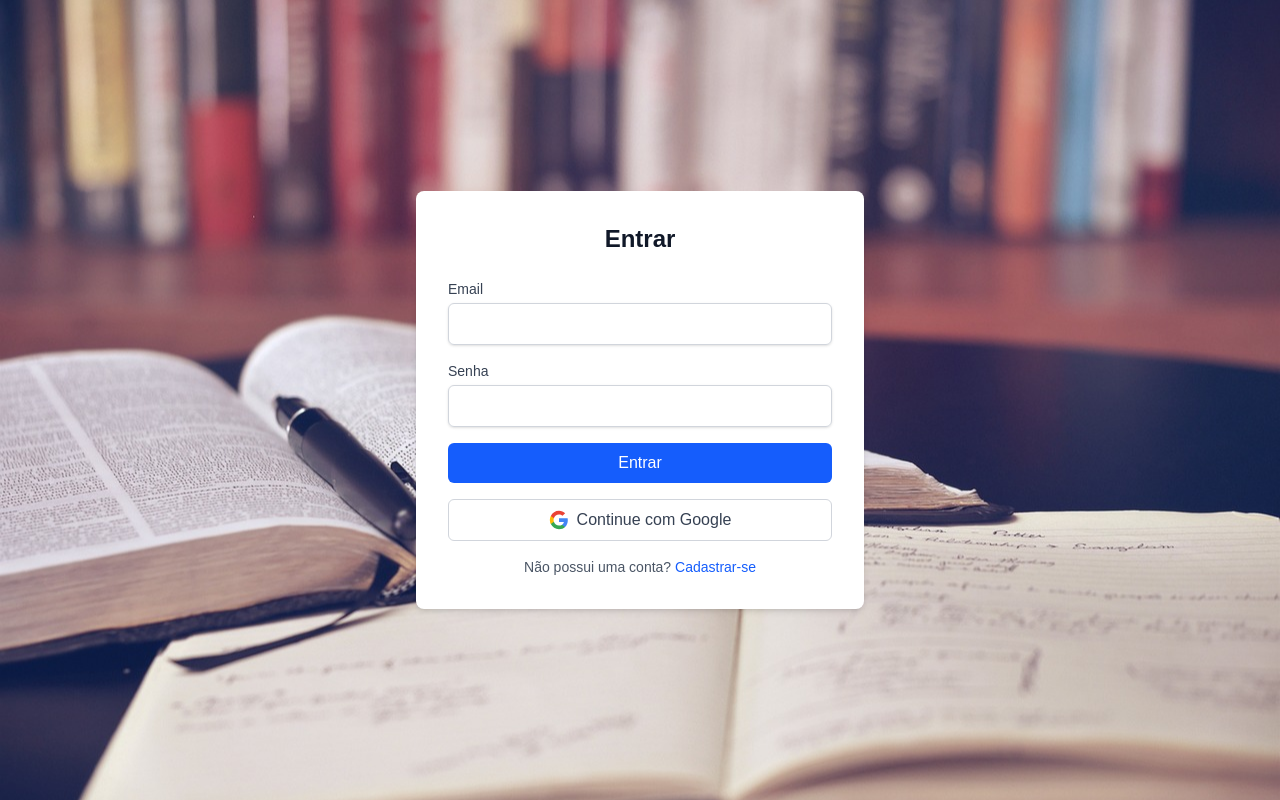
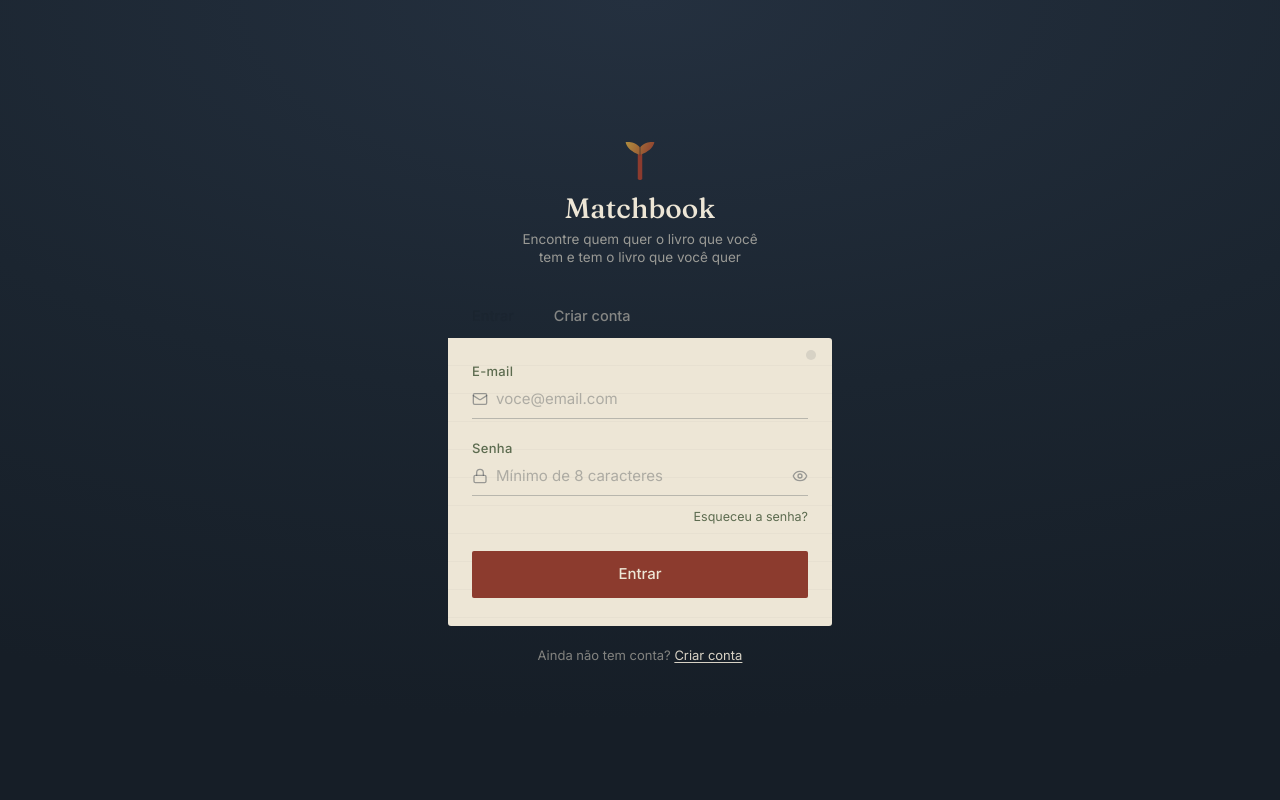
Before and after one commit to rebecca4nts/Matchbook-ESSI3, a Next.js app: page /login in a window 1280 px wide. Built offline with nearby package versions, Linux system fonts and the light colour scheme; no server answers.

Commit message:
Move page.tsx to src/app/login on branch telaLogin

```diff
--- a/src/app/login/page.tsx
+++ b/src/app/login/page.tsx
@@ -1,173 +1,206 @@
 "use client";
 
-import { useState } from "react";
-import { useAuth } from "@/lib/auth-context";
-import { useRouter } from "next/navigation";
-import LocationInput from "@/components/LocationInput";
+import { useState, type ChangeEvent } from "react";
+import { Fraunces, Inter } from "next/font/google";
+import { Mail, Lock, Eye, EyeOff, MapPin, User } from "lucide-react";
+import { Logomark } from "@/components/auth/Logomark";
+import { RuledField } from "@/components/auth/RuledField";
+
+const fraunces = Fraunces({ subsets: ["latin"], weight: ["500"] });
+const inter = Inter({ subsets: ["latin"], weight: ["400", "500", "600"] });
+
+type Mode = "entrar" | "cadastrar";
+
+interface FormState {
+  nome: string;
+  email: string;
+  senha: string;
+  confirmarSenha: string;
+  cidade: string;
+}
 
 export default function LoginPage() {
-  const [email, setEmail] = useState("");
-  const [password, setPassword] = useState("");
-  const [name, setName] = useState("");
-  const [location, setLocation] = useState("");
-  const [isSignUp, setIsSignUp] = useState(false);
-  const [error, setError] = useState("");
-  const [loading, setLoading] = useState(false);
-  const { signInWithEmail, signUpWithEmail, signInWithGoogle, user } = useAuth();
-  const router = useRouter();
+  const [mode, setMode] = useState<Mode>("entrar");
+  const [showPw, setShowPw] = useState(false);
+  const [form, setForm] = useState<FormState>({
+    nome: "",
+    email: "",
+    senha: "",
+    confirmarSenha: "",
+    cidade: "",
+  });
 
-  if (user) {
-    router.push("/dashboard");
-    return null;
-  }
-
-  const handleSubmit = async (e: React.FormEvent) => {
-    e.preventDefault();
-    setError("");
-    setLoading(true);
-    try {
-      if (isSignUp) {
-        await signUpWithEmail(email, password, { displayName: name, location });
-      } else {
-        await signInWithEmail(email, password);
-      }
-      router.push("/dashboard");
-    } catch (err: unknown) {
-      setError(err instanceof Error ? err.message : "Um erro inesperado aconteceu!");
-    } finally {
-      setLoading(false);
-    }
-  };
-
-  const handleGoogleSignIn = async () => {
-    setError("");
-    setLoading(true);
-    try {
-      await signInWithGoogle();
-      router.push("/dashboard");
-    } catch (err: unknown) {
-      setError(err instanceof Error ? err.message : "Um erro inesperado aconteceu!");
-    } finally {
-      setLoading(false);
-    }
-  };
+  const update =
+    (field: keyof FormState) =>
+    (e: ChangeEvent<HTMLInputElement>) =>
+      setForm((f) => ({ ...f, [field]: e.target.value }));
 
   return (
-    <div className="flex min-h-screen items-center justify-center bg-cover bg-center bg-no-repeat px-8" style={{backgroundImage: "url('/bg-login.jpg')"}}>
-      <div className="w-full max-w-md rounded-lg bg-white p-8 shadow-md">
-        <h1 className="mb-6 text-center text-2xl font-bold text-gray-900">
-          {isSignUp ? "Criar conta" : "Entrar"}
-        </h1>
+    <div
+      className={`${inter.className} min-h-screen w-full flex items-center justify-center px-5 py-10`}
+      style={{
+        background: "radial-gradient(120% 90% at 50% 0%, #24303F 0%, #1B2530 55%, #161E27 100%)",
+      }}
+    >
+      <div className="w-full max-w-sm">
+        {/* Wordmark */}
+        <div className="flex flex-col items-center mb-7">
+          <Logomark />
+          <h1
+            className={`${fraunces.className} mt-3 text-[28px] leading-none`}
+            style={{ color: "#EDE6D6" }}
+          >
+            Matchbook
+          </h1>
+          <p
+            className="mt-2 text-[13.5px] text-center max-w-[240px] leading-snug"
+            style={{ color: "rgba(237,230,214,0.6)" }}
+          >
+            Encontre quem quer o livro que você tem e tem o livro que você quer
+          </p>
+        </div>
 
-        {error && (
-          <div className="mb-4 rounded-md bg-red-50 p-3 text-sm text-red-600">
-            {error}
+        {/* Ficha catalográfica */}
+        <div className="relative">
+          {/* abas-marcadores */}
+          <div className="flex px-1">
+            {(
+              [
+                { key: "entrar", label: "Entrar" },
+                { key: "cadastrar", label: "Criar conta" },
+              ] as const
+            ).map((tab) => {
+              const active = mode === tab.key;
+              return (
+                <button
+                  key={tab.key}
+                  onClick={() => setMode(tab.key)}
+                  className="relative px-5 pt-2.5 pb-3 text-[14.5px] font-medium transition-colors"
+                  style={{ color: active ? "#1B2530" : "rgba(237,230,214,0.5)" }}
+                >
+                  {tab.label}
+                  {active && (
+                    <span className="absolute inset-0 -z-10 rounded-t-[3px]" style={{ background: "#EDE6D6" }} />
+                  )}
+                </button>
+              );
+            })}
           </div>
-        )}
 
-        <form onSubmit={handleSubmit} className="space-y-4">
-          {isSignUp && (
+          {/* corpo do cartão */}
+          <div
+            className="rounded-b-[3px] rounded-tr-[3px] px-6 pt-6 pb-7 relative overflow-hidden"
+            style={{
+              background: "#EDE6D6",
+              backgroundImage:
+                "repeating-linear-gradient(180deg, transparent, transparent 27px, rgba(27,37,48,0.06) 28px)",
+            }}
+          >
+            {/* furo de arquivo, referência sutil à ficha física */}
+            <div className="absolute top-3 right-4 w-2.5 h-2.5 rounded-full bg-[#1B2530]/10" />
+
+            <div className="space-y-5">
+              {mode === "cadastrar" && (
+                <RuledField
+                  label="Nome"
+                  icon={User}
+                  value={form.nome}
+                  onChange={update("nome")}
+                  placeholder="Como podemos te chamar"
+                />
+              )}
+
+              <RuledField
+                label="E-mail"
+                type="email"
+                icon={Mail}
+                value={form.email}
+                onChange={update("email")}
+                placeholder="voce@email.com"
+              />
+
+              {mode === "cadastrar" && (
+                <RuledField
+                  label="Cidade e estado"
+                  icon={MapPin}
+                  value={form.cidade}
+                  onChange={update("cidade")}
+                  placeholder="Recife, PE"
+                />
+              )}
+
+              <RuledField
+                label="Senha"
+                type={showPw ? "text" : "password"}
+                icon={Lock}
+                value={form.senha}
+                onChange={update("senha")}
+                placeholder="Mínimo de 8 caracteres"
+                trailing={
+                  <button
+                    type="button"
+                    onClick={() => setShowPw((s) => !s)}
+                    className="text-[#1B2530]/40 hover:text-[#1B2530]/70 transition-colors"
+                    aria-label={showPw ? "Ocultar senha" : "Mostrar senha"}
+                  >
+                    {showPw ? <EyeOff size={16} /> : <Eye size={16} />}
+                  </button>
+                }
+              />
+
+              {mode === "cadastrar" && (
+                <RuledField
+                  label="Confirmar senha"
+                  type={showPw ? "text" : "password"}
+                  icon={Lock}
+                  value={form.confirmarSenha}
+                  onChange={update("confirmarSenha")}
+                  placeholder="Repita a senha"
+                />
+              )}
+
+              {mode === "entrar" && (
+                <div className="flex justify-end -mt-2">
+                  <button className="text-[12.5px] text-[#5C6B4F] hover:text-[#8C3B2E] transition-colors">
+                    Esqueceu a senha?
+                  </button>
+                </div>
+              )}
+
+              <button
+                className="w-full py-3 mt-1 rounded-[2px] text-[15px] font-medium transition-transform active:scale-[0.98]"
+                style={{ color: "#EDE6D6", background: "#8C3B2E" }}
+              >
+                {mode === "entrar" ? "Entrar" : "Criar conta"}
+              </button>
+            </div>
+          </div>
+        </div>
+
+        <p className="text-center text-[13px] mt-5" style={{ color: "rgba(237,230,214,0.5)" }}>
+          {mode === "entrar" ? (
             <>
-              <div>
-                <label htmlFor="name" className="block text-sm font-medium text-gray-700">
-                  Nome
-                </label>
-                <input
-                  id="name"
-                  type="text"
-                  value={name}
-                  onChange={(e) => setName(e.target.value)}
-                  required
-                  className="mt-1 block w-full rounded-md border border-gray-300 px-3 py-2 text-gray-900 shadow-sm focus:border-blue-500 focus:outline-none focus:ring-1 focus:ring-blue-500"
-                />
-              </div>
-
-              <div>
-                <label htmlFor="location" className="block text-sm font-medium text-gray-700">
-                  Localização
-                </label>
-                <LocationInput
-                  value={location}
-                  onChange={(value) => setLocation(value)}
-                  required
-                />
-              </div>
+              Ainda não tem conta?{" "}
+              <button
+                onClick={() => setMode("cadastrar")}
+                className="underline underline-offset-2 transition-colors"
+                style={{ color: "rgba(237,230,214,0.9)" }}
+              >
+                Criar conta
+              </button>
+            </>
+          ) : (
+            <>
+              Já tem conta?{" "}
+              <button
+                onClick={() => setMode("entrar")}
+                className="underline underline-offset-2 transition-colors"
+                style={{ color: "rgba(237,230,214,0.9)" }}
+              >
+                Entrar
+              </button>
             </>
           )}
-
-          <div>
-            <label htmlFor="email" className="block text-sm font-medium text-gray-700">
-              Email
-            </label>
-            <input
-              id="email"
-              type="email"
-              value={email}
-              onChange={(e) => setEmail(e.target.value)}
-              required
-              className="mt-1 block w-full rounded-md border border-gray-300 px-3 py-2 text-gray-900 shadow-sm focus:border-blue-500 focus:outline-none focus:ring-1 focus:ring-blue-500"
-            />
-          </div>
-
-          <div>
-            <label htmlFor="password" className="block text-sm font-medium text-gray-700">
-              Senha
-            </label>
-            <input
-              id="password"
-              type="password"
-              value={password}
-              onChange={(e) => setPassword(e.target.value)}
-              required
-              className="mt-1 block w-full rounded-md border border-gray-300 px-3 py-2 text-gray-900 shadow-sm focus:border-blue-500 focus:outline-none focus:ring-1 focus:ring-blue-500"
-            />
-          </div>
-
-          <button
-            type="submit"
-            disabled={loading}
-            className="w-full rounded-md bg-blue-600 px-4 py-2 text-white transition-colors hover:bg-blue-700 disabled:opacity-50"
-          >
-            {loading ? "Carregando..." : isSignUp ? "Cadastrar" : "Entrar"}
-          </button>
-        </form>
-
-        <div className="mt-4">
-          <button
-            onClick={handleGoogleSignIn}
-            disabled={loading}
-            className="flex w-full items-center justify-center gap-2 rounded-md border border-gray-300 bg-white px-4 py-2 text-gray-700 transition-colors hover:border-gray-400 hover:bg-gray-50 disabled:opacity-50"
-          >
-            <svg viewBox="0 0 24 24" className="h-5 w-5">
-              <path
-                d="M22.56 12.25c0-.78-.07-1.53-.2-2.25H12v4.26h5.92a5.06 5.06 0 0 1-2.2 3.32v2.77h3.57c2.08-1.92 3.28-4.74 3.28-8.1z"
-                fill="#4285F4"
-              />
-              <path
-                d="M12 23c2.97 0 5.46-.98 7.28-2.66l-3.57-2.77c-.98.66-2.23 1.06-3.71 1.06-2.86 0-5.29-1.93-6.16-4.53H2.18v2.84C3.99 20.53 7.7 23 12 23z"
-                fill="#34A853"
-              />
-              <path
-                d="M5.84 14.09c-.22-.66-.35-1.36-.35-2.09s.13-1.43.35-2.09V7.07H2.18C1.43 8.55 1 10.22 1 12s.43 3.45 1.18 4.93l2.85-2.22.81-.62z"
-                fill="#FBBC05"
-              />
-              <path
-                d="M12 5.38c1.62 0 3.06.56 4.21 1.64l3.15-3.15C17.45 2.09 14.97 1 12 1 7.7 1 3.99 3.47 2.18 7.07l3.66 2.84c.87-2.6 3.3-4.53 6.16-4.53z"
-                fill="#EA4335"
-              />
-            </svg>
-            Continue com Google
-          </button>
-        </div>
-
-        <p className="mt-4 text-center text-sm text-gray-600">
-          {isSignUp ? "Já possui uma conta?" : "Não possui uma conta?"}{" "}
-          <button
-            onClick={() => setIsSignUp(!isSignUp)}
-            className="text-blue-600 transition-colors hover:text-blue-800 hover:underline"
-          >
-            {isSignUp ? "Entrar" : "Cadastrar-se"}
-          </button>
         </p>
       </div>
     </div>
--- a/src/app/page.tsx
+++ b/src/app/page.tsx
@@ -1,208 +1 @@
-"use client";
-
-import { useState, type ChangeEvent } from "react";
-import { Fraunces, Inter } from "next/font/google";
-import { Mail, Lock, Eye, EyeOff, MapPin, User } from "lucide-react";
-import { Logomark } from "@/components/auth/Logomark";
-import { RuledField } from "@/components/auth/RuledField";
-
-const fraunces = Fraunces({ subsets: ["latin"], weight: ["500"] });
-const inter = Inter({ subsets: ["latin"], weight: ["400", "500", "600"] });
-
-type Mode = "entrar" | "cadastrar";
-
-interface FormState {
-  nome: string;
-  email: string;
-  senha: string;
-  confirmarSenha: string;
-  cidade: string;
-}
-
-export default function LoginPage() {
-  const [mode, setMode] = useState<Mode>("entrar");
-  const [showPw, setShowPw] = useState(false);
-  const [form, setForm] = useState<FormState>({
-    nome: "",
-    email: "",
-    senha: "",
-    confirmarSenha: "",
-    cidade: "",
-  });
-
-  const update =
-    (field: keyof FormState) =>
-    (e: ChangeEvent<HTMLInputElement>) =>
-      setForm((f) => ({ ...f, [field]: e.target.value }));
-
-  return (
-    <div
-      className={`${inter.className} min-h-screen w-full flex items-center justify-center px-5 py-10`}
-      style={{
-        background: "radial-gradient(120% 90% at 50% 0%, #24303F 0%, #1B2530 55%, #161E27 100%)",
-      }}
-    >
-      <div className="w-full max-w-sm">
-        {/* Wordmark */}
-        <div className="flex flex-col items-center mb-7">
-          <Logomark />
-          <h1
-            className={`${fraunces.className} mt-3 text-[28px] leading-none`}
-            style={{ color: "#EDE6D6" }}
-          >
-            Matchbook
-          </h1>
-          <p
-            className="mt-2 text-[13.5px] text-center max-w-[240px] leading-snug"
-            style={{ color: "rgba(237,230,214,0.6)" }}
-          >
-            Encontre quem quer o livro que você tem e tem o livro que você quer
-          </p>
-        </div>
-
-        {/* Ficha catalográfica */}
-        <div className="relative">
-          {/* abas-marcadores */}
-          <div className="flex px-1">
-            {(
-              [
-                { key: "entrar", label: "Entrar" },
-                { key: "cadastrar", label: "Criar conta" },
-              ] as const
-            ).map((tab) => {
-              const active = mode === tab.key;
-              return (
-                <button
-                  key={tab.key}
-                  onClick={() => setMode(tab.key)}
-                  className="relative px-5 pt-2.5 pb-3 text-[14.5px] font-medium transition-colors"
-                  style={{ color: active ? "#1B2530" : "rgba(237,230,214,0.5)" }}
-                >
-                  {tab.label}
-                  {active && (
-                    <span className="absolute inset-0 -z-10 rounded-t-[3px]" style={{ background: "#EDE6D6" }} />
-                  )}
-                </button>
-              );
-            })}
-          </div>
-
-          {/* corpo do cartão */}
-          <div
-            className="rounded-b-[3px] rounded-tr-[3px] px-6 pt-6 pb-7 relative overflow-hidden"
-            style={{
-              background: "#EDE6D6",
-              backgroundImage:
-                "repeating-linear-gradient(180deg, transparent, transparent 27px, rgba(27,37,48,0.06) 28px)",
-            }}
-          >
-            {/* furo de arquivo, referência sutil à ficha física */}
-            <div className="absolute top-3 right-4 w-2.5 h-2.5 rounded-full bg-[#1B2530]/10" />
-
-            <div className="space-y-5">
-              {mode === "cadastrar" && (
-                <RuledField
-                  label="Nome"
-                  icon={User}
-                  value={form.nome}
-                  onChange={update("nome")}
-                  placeholder="Como podemos te chamar"
-                />
-              )}
-
-              <RuledField
-                label="E-mail"
-                type="email"
-                icon={Mail}
-                value={form.email}
-                onChange={update("email")}
-                placeholder="voce@email.com"
-              />
-
-              {mode === "cadastrar" && (
-                <RuledField
-                  label="Cidade e estado"
-                  icon={MapPin}
-                  value={form.cidade}
-                  onChange={update("cidade")}
-                  placeholder="Recife, PE"
-                />
-              )}
-
-              <RuledField
-                label="Senha"
-                type={showPw ? "text" : "password"}
-                icon={Lock}
-                value={form.senha}
-                onChange={update("senha")}
-                placeholder="Mínimo de 8 caracteres"
-                trailing={
-                  <button
-                    type="button"
-                    onClick={() => setShowPw((s) => !s)}
-                    className="text-[#1B2530]/40 hover:text-[#1B2530]/70 transition-colors"
-                    aria-label={showPw ? "Ocultar senha" : "Mostrar senha"}
-                  >
-                    {showPw ? <EyeOff size={16} /> : <Eye size={16} />}
-                  </button>
-                }
-              />
-
-              {mode === "cadastrar" && (
-                <RuledField
-                  label="Confirmar senha"
-                  type={showPw ? "text" : "password"}
-                  icon={Lock}
-                  value={form.confirmarSenha}
-                  onChange={update("confirmarSenha")}
-                  placeholder="Repita a senha"
-                />
-              )}
-
-              {mode === "entrar" && (
-                <div className="flex justify-end -mt-2">
-                  <button className="text-[12.5px] text-[#5C6B4F] hover:text-[#8C3B2E] transition-colors">
-                    Esqueceu a senha?
-                  </button>
-                </div>
-              )}
-
-              <button
-                className="w-full py-3 mt-1 rounded-[2px] text-[15px] font-medium transition-transform active:scale-[0.98]"
-                style={{ color: "#EDE6D6", background: "#8C3B2E" }}
-              >
-                {mode === "entrar" ? "Entrar" : "Criar conta"}
-              </button>
-            </div>
-          </div>
-        </div>
-
-        <p className="text-center text-[13px] mt-5" style={{ color: "rgba(237,230,214,0.5)" }}>
-          {mode === "entrar" ? (
-            <>
-              Ainda não tem conta?{" "}
-              <button
-                onClick={() => setMode("cadastrar")}
-                className="underline underline-offset-2 transition-colors"
-                style={{ color: "rgba(237,230,214,0.9)" }}
-              >
-                Criar conta
-              </button>
-            </>
-          ) : (
-            <>
-              Já tem conta?{" "}
-              <button
-                onClick={() => setMode("entrar")}
-                className="underline underline-offset-2 transition-colors"
-                style={{ color: "rgba(237,230,214,0.9)" }}
-              >
-                Entrar
-              </button>
-            </>
-          )}
-        </p>
-      </div>
-    </div>
-  );
-}
+export { default } from "./login/page";
```
